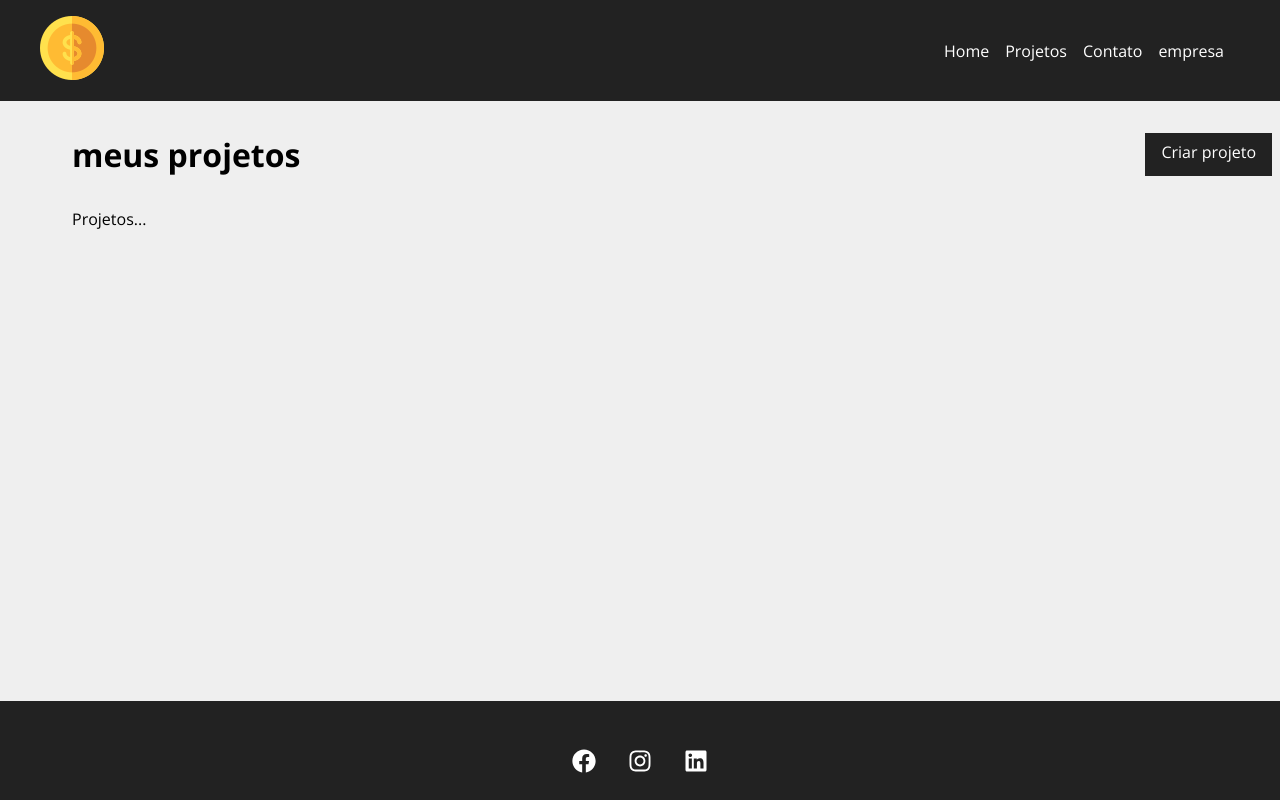
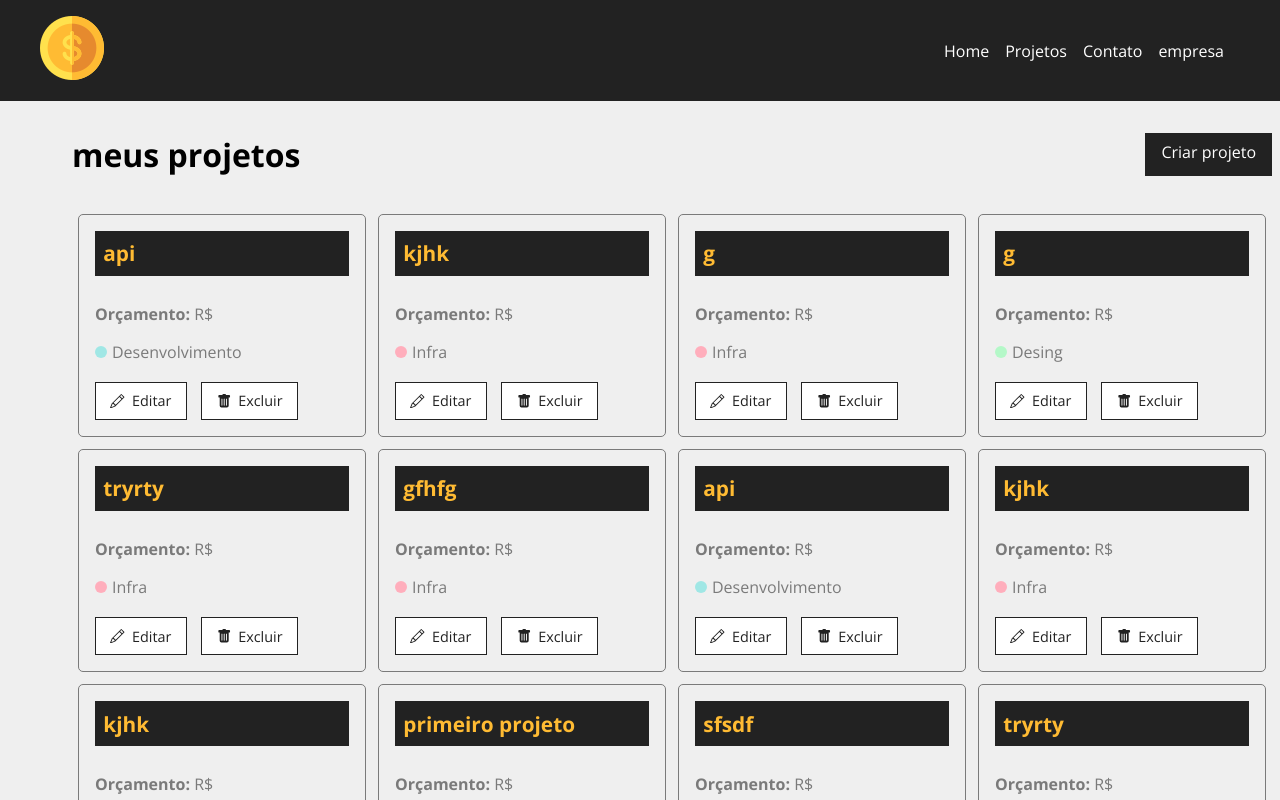
Before and after one commit to viniciusP23/Gerenciador-de-projetos, a React (Vite) app: page /projects in a window 1280 px wide. Shown: the top 800 px of the page. Built offline with nearby package versions, Linux system fonts and the light colour scheme; data requests are answered from the project's data file.

Commit message:
resgatando projetos do banco de dados

```diff
--- a/db.json
+++ b/db.json
@@ -226,6 +226,28 @@
       "cost": 0,
       "services": [],
       "id": "s2cnUi4kKp4"
+    },
+    {
+      "Nome": "tryrty",
+      "Budget": "900",
+      "category": {
+        "id": "2",
+        "name": "Desenvolvimento"
+      },
+      "cost": 0,
+      "services": [],
+      "id": "OpSLqH4f81A"
+    },
+    {
+      "Nome": "Planejamento",
+      "Budget": "1000",
+      "category": {
+        "id": "2",
+        "name": "Desenvolvimento"
+      },
+      "cost": 0,
+      "services": [],
+      "id": "iDrYZ9FN-zk"
     }
   ],
   "categories": [
--- a/src/components/pages/Projects.jsx
+++ b/src/components/pages/Projects.jsx
@@ -3,25 +3,53 @@
 import styles from "./Projects.module.css"
 import Container from "../layout/Container"
 import LinkButton from "../layout/LinkButton"
+import ProjectCard from "../project/ProjectCard"
+import { useState, useEffect } from "react"
 
 
 function Projects() {
 
+    const [projects, setProjects] = useState([])
+
     const location = useLocation()
     let message = ""
-    if(location.state) {
+    if (location.state) {
         message = location.state.message
     }
+
+    useEffect(() => {
+
+        fetch("http://localhost:5000/projects", {
+            method: "GET",
+            headers: {
+                "Content-Type": "application/json",
+            },
+        }).then(resp => resp.json())
+            .then(data => {
+                setProjects(data)
+                console.log(data)
+            })
+            .catch((err) => {
+                console.log(err)
+            })
+    }, [])
 
     return (
         <div className={styles.project_container}>
             <div className={styles.title_container}>
                 <h1>meus projetos</h1>
-                <LinkButton to="/newproject" text="Criar projeto"/>
+                <LinkButton to="/newproject" text="Criar projeto" />
             </div>
-            {message && <Message type="success" msg={message}/>}
+            {message && <Message type="success" msg={message} />}
             <Container customClass="start">
-                <p>Projetos...</p>
+                {projects.length > 0 &&
+                    projects.map((project) => <ProjectCard
+                        id={project.id}
+                        name={project.Nome}
+                        budget={project.budget}
+                        category={project.category?.name}
+                        key={project.id}
+                    />)}
             </Container>
         </div>
     )
--- /dev/null
+++ b/src/components/project/ProjectCard.jsx
@@ -0,0 +1,32 @@
+import styles from "./ProjectCard.module.css"
+import { BsPencil, BsFillTrashFill } from "react-icons/bs"
+import { Link } from 'react-router-dom'
+
+
+
+function ProjectCard({id, name, budget, category, handleRemove}) {
+    return(
+        <div className={styles.project_card }>
+            <h4>{name}</h4>
+
+            <p>
+                <span>Orçamento:</span> R${budget}
+            </p>
+            <p className={styles.category_text}>
+                <span className={`${styles[category?.toLowerCase()]}`}></span>{category}
+            </p>
+            <div className={styles.project_card_actions}>
+                <Link to="/">
+                    <BsPencil/> Editar
+                </Link>
+
+                <button>
+                    <BsFillTrashFill/> Excluir
+                </button>
+
+            </div>
+        </div>
+    )
+}
+
+export default ProjectCard
--- /dev/null
+++ b/src/components/project/ProjectCard.module.css
@@ -0,0 +1,87 @@
+.project_card {
+    padding: 1em;
+    border: 1px solid #7a7a7a;
+    border-radius: 5px;
+    width: 24%;
+    margin: 0.5%;
+}
+
+.project_card h4 {
+    background-color: #222;
+    color: #ffbb33;
+    padding: 0.4em;
+    margin-bottom: 1.3em;
+    font-size: 1.3em;
+}
+
+.project_card p {
+    color: #7a7a7a;
+    margin-bottom: 1em;
+}
+
+.project_card p span {
+    font-weight: bold;
+}
+
+.category_text {
+    display: flex;
+    align-items: center;
+}
+
+.category_text span {
+    display: block;
+    width: 12px;
+    height: 12px;
+    border-radius: 50%;
+    background-color: #ccc;
+    margin-right: 5px;
+}
+
+.category_text .infra {
+    background-color: #ffaebc;
+}
+
+.category_text .desenvolvimento {
+    background-color: #a0e7e5;
+}
+
+.category_text .desing {
+    background-color: #b4f8c8;
+}
+
+.category_text .planejamento {
+    background-color: #fbe7c6;
+}
+
+.project_card_actions {
+    margin-top: 1.2em;
+    display: flex;
+    align-items: center;
+}
+
+.project_card_actions a,
+.project_card_actions button {
+    text-decoration: none;
+    border: none;
+    background-color: #fff;
+    color: #222;
+    font-size: .9em;
+    padding: .6em 1em;
+    margin-right: 1em;
+    cursor: pointer;
+    border: 1px solid #222;
+    display: flex;
+    align-items: center;
+    justify-content: center;
+    transition: 0.5s;
+}
+
+.project_card_actions svg{
+    margin-right: .5em;
+}
+
+.project_card_actions a:hover,
+.project_card_actions button:hover {
+    background-color: #222;
+    color: #ffbb33;
+}
```
